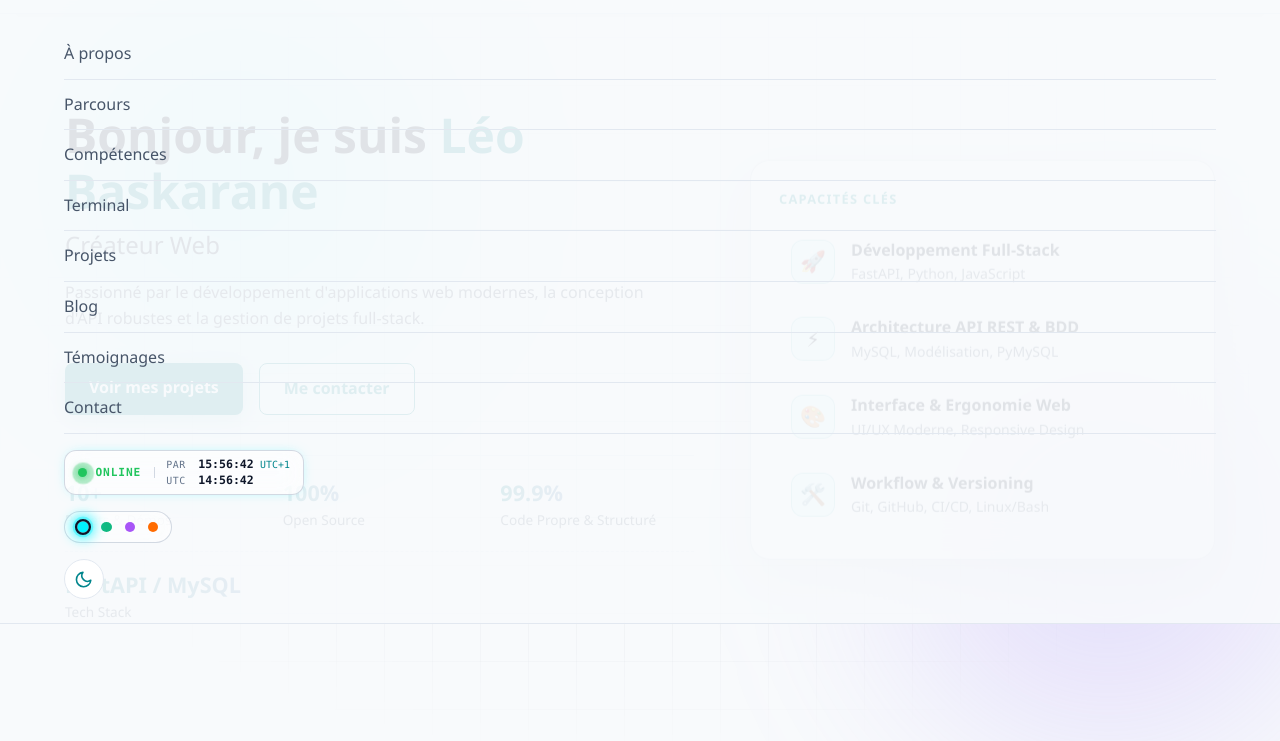
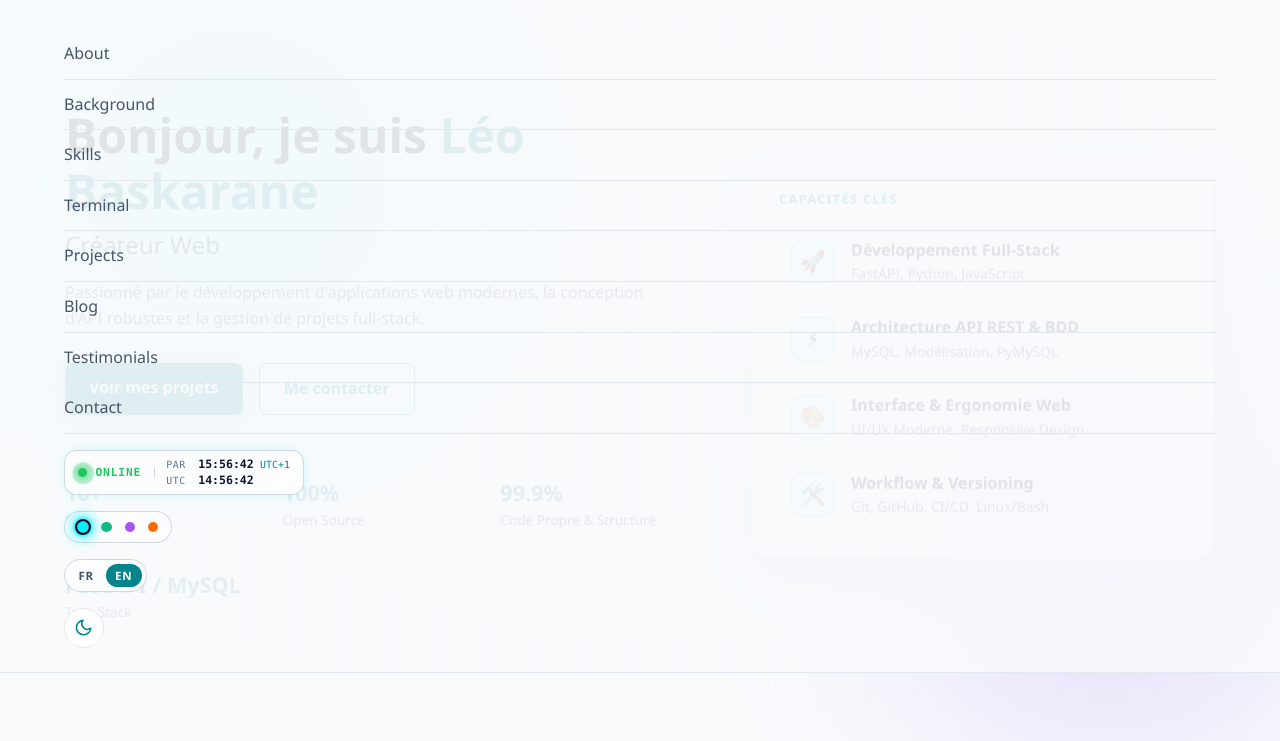
Before and after one commit to Amaterasu-leox/portfolio-leo, a plain HTML site: page index.html in a window 1280 px wide. Both pictures are taken after a click on the button "Open menu". Shown: the part 59-800 px from the top of the page. Drawn offline with Linux system fonts and the light colour scheme.

Commit message:
Ajout du sélecteur de langue FR/EN et du moteur i18n (navbar)
- i18n.js : dictionnaire fr/en, t(), data-i18n / data-i18n-html / data-i18n-attr,
  persistance localStorage, détection de la langue du navigateur, événement langchange
- Bascule FR | EN dans la navbar (aria-pressed, annonce lecteur d'écran)
- Navbar traduite ; horloge masquée jusqu'à 1640px pour laisser la place au sélecteur

Co-Authored-By: Claude Sonnet 5.5 <noreply@anthropic.com>

```diff
--- /dev/null
+++ b/i18n.js
@@ -0,0 +1,177 @@
+// Portfolio — Léo Baskarane
+// Internationalisation FR / EN : dictionnaire, bascule de langue, mémorisation (localStorage).
+//
+// Fonctionnement
+// - Le HTML reste écrit en français (contenu par défaut, utile sans JavaScript).
+// - Un élément est traduit s'il porte l'un de ces attributs :
+//     data-i18n="clé"                     → remplace son texte
+//     data-i18n-html="clé"                → remplace son HTML (balises en ligne : <span>, <em>…)
+//     data-i18n-attr="aria-label:clé;placeholder:clé2" → remplace des attributs
+// - Les textes générés par script.js passent par window.i18n.t('clé', { variables }).
+//   Les valeurs peuvent contenir {variable} ou être une fonction (vars) => texte.
+// - Après chaque changement de langue, l'événement « langchange » est émis sur document
+//   (event.detail.lang) : script.js s'en sert pour redessiner ce qu'il a généré.
+//
+// Ajouter une langue : l'ajouter à SUPPORTED et ajouter sa valeur à chaque entrée de STRINGS.
+// Ce fichier doit être chargé en fin de <body>, avant script.js.
+(function () {
+    'use strict';
+
+    const STORAGE_KEY = 'forcefabric-lang';
+    const SUPPORTED = ['fr', 'en'];
+    const DEFAULT_LANG = 'fr';
+    const OG_LOCALE = { fr: 'fr_FR', en: 'en_US' };
+
+    const STRINGS = {
+        // ── meta ──
+        'meta.title': {
+            fr: 'Léo Baskarane — Développeur Web & Full-Stack',
+            en: 'Léo Baskarane — Web & Full-Stack Developer',
+        },
+        'meta.description': {
+            fr: 'Portfolio de Léo Baskarane, développeur web full-stack : projets Python/FastAPI, MySQL et JavaScript, parcours, compétences et contact.',
+            en: 'Portfolio of Léo Baskarane, full-stack web developer: Python/FastAPI, MySQL and JavaScript projects, background, skills and contact.',
+        },
+
+        // ── sélecteur de langue ──
+        'lang.group': { fr: 'Langue / Language', en: 'Langue / Language' },
+        'lang.announce': { fr: 'Langue : français', en: 'Language: English' },
+
+        // @@entries-start (section ajoutée automatiquement, voir les en-têtes « ── nom ── »)
+        // ── nav ──
+        'nav.forcefabric-accueil': { fr: 'ForceFabric — Accueil', en: 'ForceFabric — Home' },
+        'nav.ouvrir-le-menu': { fr: 'Ouvrir le menu', en: 'Open menu' },
+        'nav.a-propos': { fr: 'À propos', en: 'About' },
+        'nav.parcours': { fr: 'Parcours', en: 'Background' },
+        'nav.competences': { fr: 'Compétences', en: 'Skills' },
+        'nav.terminal': { fr: 'Terminal', en: 'Terminal' },
+        'nav.projets': { fr: 'Projets', en: 'Projects' },
+        'nav.blog': { fr: 'Blog', en: 'Blog' },
+        'nav.temoignages': { fr: 'Témoignages', en: 'Testimonials' },
+        'nav.contact': { fr: 'Contact', en: 'Contact' },
+        'nav.fuseau-horaire-et-statut-du': { fr: 'Fuseau horaire et statut du développeur', en: 'Developer time zone and status' },
+        'nav.couleur-d-accent': { fr: 'Couleur d\'accent', en: 'Accent color' },
+        'nav.cyan-cyber': { fr: 'Cyan Cyber', en: 'Cyber Cyan' },
+        'nav.vert-emeraude': { fr: 'Vert Émeraude', en: 'Emerald Green' },
+        'nav.violet-cyberpunk': { fr: 'Violet Cyberpunk', en: 'Cyberpunk Purple' },
+        'nav.orange-neon': { fr: 'Orange Néon', en: 'Neon Orange' },
+        'nav.activer-le-theme-clair': { fr: 'Activer le thème clair', en: 'Switch to light theme' },
+        // @@entries-end
+    };
+
+    let current = DEFAULT_LANG;
+
+    function readStored() {
+        try {
+            const value = localStorage.getItem(STORAGE_KEY);
+            return SUPPORTED.includes(value) ? value : null;
+        } catch (e) {
+            return null; // stockage indisponible (navigation privée, blocage…)
+        }
+    }
+
+    /** Langue enregistrée, sinon première langue supportée du navigateur, sinon français. */
+    function detect() {
+        const stored = readStored();
+        if (stored) return stored;
+        const prefs = navigator.languages && navigator.languages.length ? navigator.languages : [navigator.language];
+        for (const pref of prefs) {
+            const code = String(pref || '').toLowerCase().slice(0, 2);
+            if (SUPPORTED.includes(code)) return code;
+        }
+        return DEFAULT_LANG;
+    }
+
+    /** Traduit une clé dans la langue courante (repli : français, puis la clé elle-même). */
+    function t(key, vars) {
+        const entry = STRINGS[key];
+        if (!entry) return key;
+        let value = entry[current] !== undefined ? entry[current] : entry[DEFAULT_LANG];
+        if (typeof value === 'function') return value(vars || {});
+        if (vars) value = value.replace(/\{(\w+)\}/g, (match, name) => (name in vars ? vars[name] : match));
+        return value;
+    }
+
+    /** Applique la langue courante à tous les éléments balisés data-i18n*. */
+    function apply(root) {
+        root.querySelectorAll('[data-i18n]').forEach((el) => {
+            el.textContent = t(el.dataset.i18n);
+        });
+        root.querySelectorAll('[data-i18n-html]').forEach((el) => {
+            el.innerHTML = t(el.dataset.i18nHtml); // dictionnaire interne, jamais une saisie utilisateur
+        });
+        root.querySelectorAll('[data-i18n-attr]').forEach((el) => {
+            el.dataset.i18nAttr.split(';').forEach((pair) => {
+                const [attribute, key] = pair.split(':');
+                if (attribute && key) el.setAttribute(attribute, t(key));
+            });
+        });
+    }
+
+    function applyHead() {
+        document.title = t('meta.title');
+        const set = (selector, value) => {
+            const el = document.querySelector(selector);
+            if (el) el.setAttribute('content', value);
+        };
+        set('meta[name="description"]', t('meta.description'));
+        set('meta[property="og:title"]', t('meta.title'));
+        set('meta[property="og:description"]', t('meta.description'));
+        set('meta[property="og:locale"]', OG_LOCALE[current]);
+    }
+
+    function syncToggle() {
+        document.querySelectorAll('.lang-btn').forEach((btn) => {
+            const active = btn.dataset.lang === current;
+            btn.setAttribute('aria-pressed', String(active));
+            btn.classList.toggle('is-active', active);
+        });
+    }
+
+    /**
+     * Change de langue. `announce` : annonce le changement aux lecteurs d'écran (clic utilisateur).
+     */
+    function setLang(lang, { persist = true, announce = false } = {}) {
+        if (!SUPPORTED.includes(lang)) return;
+        current = lang;
+        document.documentElement.lang = lang;
+        apply(document);
+        applyHead();
+        syncToggle();
+        if (persist) {
+            try { localStorage.setItem(STORAGE_KEY, lang); } catch (e) { /* stockage indisponible : on garde la langue pour la session */ }
+        }
+        if (announce) {
+            const region = document.querySelector('.lang-announce');
+            if (region) region.textContent = t('lang.announce');
+        }
+        document.dispatchEvent(new CustomEvent('langchange', { detail: { lang } }));
+    }
+
+    function init() {
+        current = detect();
+        document.documentElement.lang = current;
+        // Le HTML est déjà en français : rien à réécrire tant que la langue reste « fr »
+        if (current !== DEFAULT_LANG) {
+            apply(document);
+            applyHead();
+        }
+        syncToggle();
+
+        document.querySelectorAll('.lang-btn').forEach((btn) => {
+            btn.addEventListener('click', () => {
+                if (btn.dataset.lang !== current) setLang(btn.dataset.lang, { announce: true });
+            });
+        });
+    }
+
+    window.i18n = {
+        t,
+        setLang,
+        getLang: () => current,
+        has: (key) => key in STRINGS,
+        strings: STRINGS,
+    };
+
+    init();
+})();
--- a/index.html
+++ b/index.html
@@ -48,7 +48,7 @@
 
     <!-- Navigation -->
     <nav class="navbar">
-        <a href="#" class="logo" aria-label="ForceFabric — Accueil">
+        <a data-i18n-attr="aria-label:nav.forcefabric-accueil" href="#" class="logo" aria-label="ForceFabric — Accueil">
             <!-- Logo ForceFabric : hexagone et « F » -->
             <svg class="logo-forcefabric" viewBox="0 0 120 120" width="36" height="36" fill="none"
                 xmlns="http://www.w3.org/2000/svg" aria-hidden="true" focusable="false">
@@ -59,23 +59,23 @@
             </svg>
             <span class="logo-text">ForceFabric</span>
         </a>
-        <button type="button" class="nav-toggle" aria-label="Ouvrir le menu" aria-expanded="false"
+        <button data-i18n-attr="aria-label:nav.ouvrir-le-menu" type="button" class="nav-toggle" aria-label="Ouvrir le menu" aria-expanded="false"
             aria-controls="nav-right">
             <span class="nav-toggle-bar" aria-hidden="true"></span>
         </button>
         <div class="nav-right" id="nav-right">
             <ul class="nav-links">
-                <li><a href="#about">À propos</a></li>
-                <li><a href="#journey">Parcours</a></li>
-                <li><a href="#skills">Compétences</a></li>
-                <li><a href="#terminal">Terminal</a></li>
-                <li><a href="#projects">Projets</a></li>
-                <li><a href="#blog">Blog</a></li>
-                <li><a href="#testimonials">Témoignages</a></li>
-                <li><a href="#contact">Contact</a></li>
+                <li><a data-i18n="nav.a-propos" href="#about">À propos</a></li>
+                <li><a data-i18n="nav.parcours" href="#journey">Parcours</a></li>
+                <li><a data-i18n="nav.competences" href="#skills">Compétences</a></li>
+                <li><a data-i18n="nav.terminal" href="#terminal">Terminal</a></li>
+                <li><a data-i18n="nav.projets" href="#projects">Projets</a></li>
+                <li><a data-i18n="nav.blog" href="#blog">Blog</a></li>
+                <li><a data-i18n="nav.temoignages" href="#testimonials">Témoignages</a></li>
+                <li><a data-i18n="nav.contact" href="#contact">Contact</a></li>
             </ul>
             <!-- Widget « Dev Timezone & Status » (script.js, initDevClock) : Paris + UTC, ONLINE de 08:00 à 22:00 -->
-            <div class="dev-clock is-away" role="group" aria-label="Fuseau horaire et statut du développeur">
+            <div data-i18n-attr="aria-label:nav.fuseau-horaire-et-statut-du" class="dev-clock is-away" role="group" aria-label="Fuseau horaire et statut du développeur">
                 <span class="dev-status">
                     <span class="dev-status-dot" aria-hidden="true"></span>
                     <span class="dev-status-badge">AWAY</span>
@@ -93,17 +93,26 @@
                 </div>
             </div>
             <!-- Sélecteur d'accent néon (script.js, initAccentSwitcher) -->
-            <div class="accent-switcher" role="group" aria-label="Couleur d'accent">
-                <button type="button" class="accent-dot" data-accent="#00f2fe" style="--dot:#00f2fe"
+            <div data-i18n-attr="aria-label:nav.couleur-d-accent" class="accent-switcher" role="group" aria-label="Couleur d'accent">
+                <button data-i18n-attr="aria-label:nav.cyan-cyber;title:nav.cyan-cyber" type="button" class="accent-dot" data-accent="#00f2fe" style="--dot:#00f2fe"
                     aria-label="Cyan Cyber" title="Cyan Cyber" aria-pressed="true"></button>
-                <button type="button" class="accent-dot" data-accent="#10b981" style="--dot:#10b981"
+                <button data-i18n-attr="aria-label:nav.vert-emeraude;title:nav.vert-emeraude" type="button" class="accent-dot" data-accent="#10b981" style="--dot:#10b981"
                     aria-label="Vert Émeraude" title="Vert Émeraude" aria-pressed="false"></button>
-                <button type="button" class="accent-dot" data-accent="#a855f7" style="--dot:#a855f7"
+                <button data-i18n-attr="aria-label:nav.violet-cyberpunk;title:nav.violet-cyberpunk" type="button" class="accent-dot" data-accent="#a855f7" style="--dot:#a855f7"
                     aria-label="Violet Cyberpunk" title="Violet Cyberpunk" aria-pressed="false"></button>
-                <button type="button" class="accent-dot" data-accent="#ff6b00" style="--dot:#ff6b00"
+                <button data-i18n-attr="aria-label:nav.orange-neon;title:nav.orange-neon" type="button" class="accent-dot" data-accent="#ff6b00" style="--dot:#ff6b00"
                     aria-label="Orange Néon" title="Orange Néon" aria-pressed="false"></button>
             </div>
-            <button type="button" class="theme-toggle" aria-label="Activer le thème clair">
+            <!-- Sélecteur de langue FR / EN (i18n.js) : mémorisé dans localStorage -->
+            <div class="lang-switcher" role="group" aria-label="Langue / Language"
+                data-i18n-attr="aria-label:lang.group">
+                <button type="button" class="lang-btn is-active" data-lang="fr" lang="fr" aria-pressed="true"
+                    aria-label="Français" title="Français">FR</button>
+                <button type="button" class="lang-btn" data-lang="en" lang="en" aria-pressed="false"
+                    aria-label="English" title="English">EN</button>
+                <span class="lang-announce sr-only" role="status" aria-live="polite"></span>
+            </div>
+            <button data-i18n-attr="aria-label:nav.activer-le-theme-clair" type="button" class="theme-toggle" aria-label="Activer le thème clair">
                 <!-- Soleil (affiché en thème sombre) -->
                 <svg class="icon-sun" viewBox="0 0 24 24" fill="none" stroke="currentColor" stroke-width="2"
                     stroke-linecap="round" aria-hidden="true">
@@ -924,6 +933,8 @@
     <div id="cursor-outline" aria-hidden="true"></div>
     <div id="cursor-dot" aria-hidden="true"></div>
 
+    <!-- i18n.js avant script.js : la langue est appliquée avant l'initialisation des composants -->
+    <script src="i18n.js"></script>
     <script src="script.js?v=2"></script>
 </body>
 
--- a/style.css
+++ b/style.css
@@ -282,7 +282,8 @@ a {
         align-self: flex-start;
     }
 
-    .accent-switcher {
+    .accent-switcher,
+    .lang-switcher {
         align-self: flex-start;
     }
 
@@ -338,6 +339,49 @@ a {
     transform: scale(1.15);
 }
 
+/* Sélecteur de langue FR / EN : même pastille en verre dépoli que le sélecteur d'accent */
+.lang-switcher {
+    display: flex;
+    align-items: center;
+    gap: 2px;
+    padding: 0.25rem;
+    border: 1px solid var(--glass-border);
+    border-radius: 999px;
+    background-color: var(--glass-bg);
+    -webkit-backdrop-filter: blur(12px);
+    backdrop-filter: blur(12px);
+}
+
+.lang-btn {
+    min-width: 2.1rem;
+    padding: 0.35rem 0.6rem;
+    border: 0;
+    border-radius: 999px;
+    background: transparent;
+    color: var(--text-muted);
+    font-family: inherit;
+    font-size: 0.72rem;
+    font-weight: 700;
+    line-height: 1;
+    letter-spacing: 0.06em;
+    cursor: pointer;
+    transition: color 0.2s, background-color 0.2s;
+}
+
+.lang-btn:hover {
+    color: var(--text);
+}
+
+.lang-btn[aria-pressed="true"] {
+    background-color: var(--accent);
+    color: var(--on-accent);
+}
+
+.lang-btn:focus-visible {
+    outline: 2px solid var(--accent);
+    outline-offset: 2px;
+}
+
 /* Widget « Dev Timezone & Status » : carte compacte en verre dépoli, horloges monospace */
 .dev-clock {
     --status: #22c55e;
@@ -440,7 +484,7 @@ a {
 }
 
 /* Navbar trop chargée sous cette largeur : on masque le widget (visible dans le menu burger) */
-@media (max-width: 1500px) {
+@media (max-width: 1640px) {
     .dev-clock {
         display: none;
     }
```
